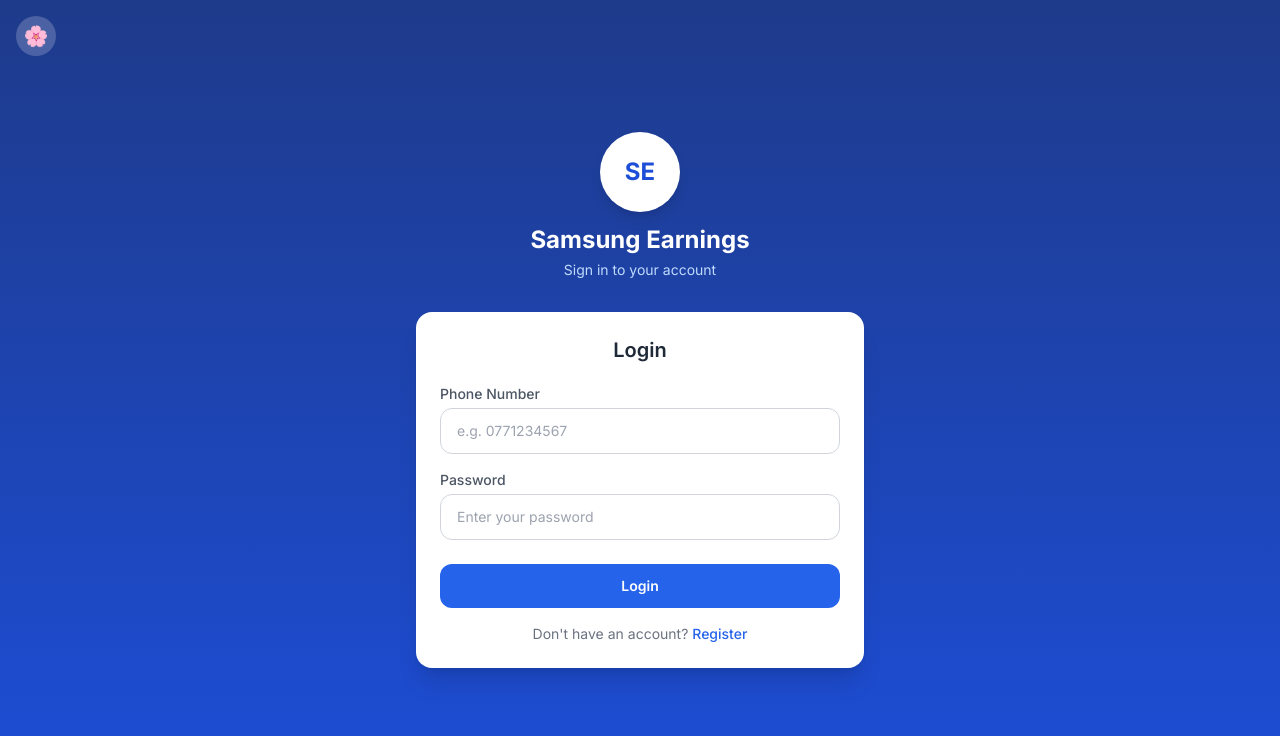
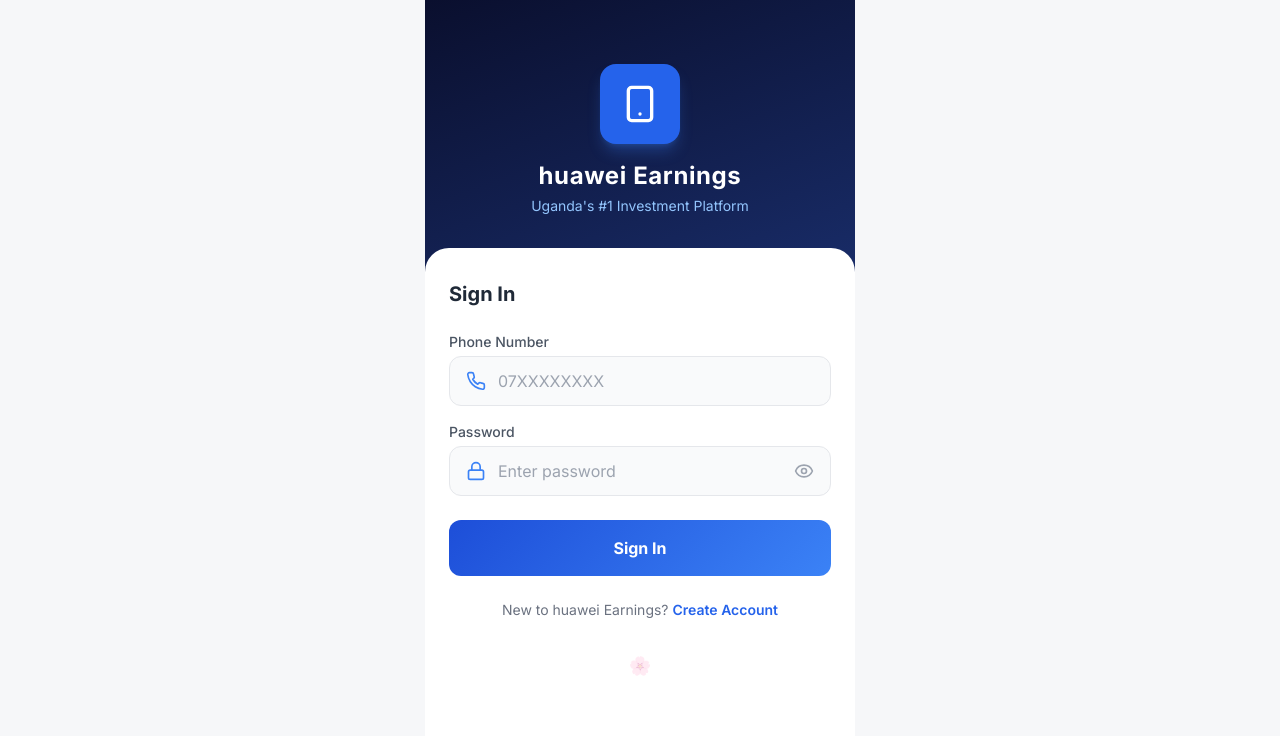
Before and after one commit to millyrahma70-pixel/SamsungEarnings-investing-uganda-256-9bugv1-9bugv1-34623-20261112, a React (Vite) app: page /login in a window 1280 px wide. Shown: the top 736 px of the page. Built offline with nearby package versions, Linux system fonts and the light colour scheme.

Commit message:
Refactor login validation and UI enhancements

```diff
--- a/src/pages/Login.tsx
+++ b/src/pages/Login.tsx
@@ -1,21 +1,24 @@
 import { useState } from 'react';
 import { useNavigate, Link } from 'react-router-dom';
 import { toast } from 'sonner';
+import { Eye, EyeOff, Phone, Lock, Smartphone } from 'lucide-react';
 import { getUserByPhone, setCurrentUser } from '@/lib/storage';
 
 const Login = () => {
   const navigate = useNavigate();
   const [phone, setPhone] = useState('');
   const [password, setPassword] = useState('');
+  const [showPass, setShowPass] = useState(false);
   const [loading, setLoading] = useState(false);
 
   const handleLogin = async () => {
-    if (!phone.trim()) { toast.error('Please enter your phone number'); return; }
-    if (!password.trim()) { toast.error('Please enter your password'); return; }
+    if (!phone || !password) {
+      toast.error('Please fill all fields');
+      return;
+    }
+    setLoading(true);
 
-    setLoading(true);
-    try {
-      const user = await getUserByPhone(phone.trim());
+    const user = await getUserByPhone(phone);
     if (!user) {
       toast.error('Phone number not registered');
       setLoading(false);
@@ -27,82 +30,86 @@ const Login = () => {
       return;
     }
     setCurrentUser(user);
-      toast.success(`Welcome back, ${user.name}!`);
+    toast.success('Login successful!');
     navigate('/home');
-    } catch (err) {
-      console.error('Login error:', err);
-      toast.error('Login failed. Please try again.');
     setLoading(false);
-    }
+  };
+
+  const handleKeyDown = (e: React.KeyboardEvent) => {
+    if (e.key === 'Enter') handleLogin();
   };
 
   return (
-    <div className="min-h-screen bg-gradient-to-b from-blue-900 to-blue-700 flex flex-col items-center justify-center px-4">
-      {/* Admin flower icon - top left */}
-      <div className="absolute top-4 left-4">
-        <button
-          onClick={() => navigate('/admin')}
-          className="w-10 h-10 flex items-center justify-center rounded-full bg-white bg-opacity-20 hover:bg-opacity-30 transition-colors"
-          title="Admin Panel"
-        >
-          <span className="text-xl">🌸</span>
-        </button>
+    <div className="app-container min-h-screen flex flex-col" style={{ background: 'linear-gradient(160deg, #0a0f2e 0%, #1a2f6e 50%, #0a0f2e 100%)' }}>
+      <div className="flex flex-col items-center pt-16 pb-8 px-6">
+        <div className="w-20 h-20 rounded-2xl bg-blue-600 flex items-center justify-center mb-4 shadow-lg shadow-blue-500/30">
+          <Smartphone className="w-10 h-10 text-white" />
+        </div>
+        <h1 className="text-white text-2xl font-bold tracking-wide">huawei Earnings</h1>
+        <p className="text-blue-300 text-sm mt-1">Uganda's #1 Investment Platform</p>
       </div>
 
-      <div className="w-full max-w-md">
-        {/* Logo */}
-        <div className="text-center mb-8">
-          <div className="w-20 h-20 bg-white rounded-full mx-auto flex items-center justify-center mb-3 shadow-lg">
-            <span className="text-blue-700 font-bold text-2xl">SE</span>
-          </div>
-          <h1 className="text-white text-2xl font-bold">Samsung Earnings</h1>
-          <p className="text-blue-200 text-sm mt-1">Sign in to your account</p>
-        </div>
-
-        {/* Form */}
-        <div className="bg-white rounded-2xl p-6 shadow-xl">
-          <h2 className="text-gray-800 text-xl font-semibold mb-5 text-center">Login</h2>
+      <div className="flex-1 bg-white rounded-t-3xl px-6 pt-8 pb-6">
+        <h2 className="text-gray-800 text-xl font-bold mb-6">Sign In</h2>
 
         <div className="space-y-4">
           <div>
-              <label className="block text-gray-600 text-sm font-medium mb-1">Phone Number</label>
+            <label className="text-sm font-medium text-gray-600 mb-1 block">Phone Number</label>
+            <div className="flex items-center border border-gray-200 rounded-xl px-4 py-3 bg-gray-50">
+              <Phone className="w-5 h-5 text-blue-500 mr-3 shrink-0" />
               <input
                 type="tel"
                 value={phone}
-                onChange={e => setPhone(e.target.value)}
-                placeholder="e.g. 0771234567"
-                className="w-full border border-gray-300 rounded-lg px-4 py-3 text-gray-800 focus:outline-none focus:ring-2 focus:ring-blue-500 text-sm"
-                onKeyDown={e => e.key === 'Enter' && handleLogin()}
+                onChange={(e) => setPhone(e.target.value)}
+                onKeyDown={handleKeyDown}
+                placeholder="07XXXXXXXX"
+                className="flex-1 bg-transparent text-gray-800 outline-none text-base"
               />
+            </div>
           </div>
 
           <div>
-              <label className="block text-gray-600 text-sm font-medium mb-1">Password</label>
+            <label className="text-sm font-medium text-gray-600 mb-1 block">Password</label>
+            <div className="flex items-center border border-gray-200 rounded-xl px-4 py-3 bg-gray-50">
+              <Lock className="w-5 h-5 text-blue-500 mr-3 shrink-0" />
               <input
-                type="password"
+                type={showPass ? 'text' : 'password'}
                 value={password}
-                onChange={e => setPassword(e.target.value)}
-                placeholder="Enter your password"
-                className="w-full border border-gray-300 rounded-lg px-4 py-3 text-gray-800 focus:outline-none focus:ring-2 focus:ring-blue-500 text-sm"
-                onKeyDown={e => e.key === 'Enter' && handleLogin()}
+                onChange={(e) => setPassword(e.target.value)}
+                onKeyDown={handleKeyDown}
+                placeholder="Enter password"
+                className="flex-1 bg-transparent text-gray-800 outline-none text-base"
               />
+              <button onClick={() => setShowPass(!showPass)} className="ml-2">
+                {showPass ? <EyeOff className="w-5 h-5 text-gray-400" /> : <Eye className="w-5 h-5 text-gray-400" />}
+              </button>
+            </div>
           </div>
         </div>
 
         <button
           onClick={handleLogin}
           disabled={loading}
-            className="mt-6 w-full bg-blue-600 hover:bg-blue-700 disabled:bg-blue-400 text-white font-semibold py-3 rounded-lg transition-colors text-sm"
+          className="w-full mt-6 py-4 rounded-xl text-white font-bold text-base transition-all duration-200 active:scale-95 disabled:opacity-60"
+          style={{ background: 'linear-gradient(135deg, #1d4ed8, #3b82f6)' }}
         >
-            {loading ? 'Signing In...' : 'Login'}
+          {loading ? 'Signing in...' : 'Sign In'}
         </button>
 
-          <p className="text-center text-gray-500 text-sm mt-4">
-            Don't have an account?{' '}
-            <Link to="/register" className="text-blue-600 font-medium hover:underline">
-              Register
-            </Link>
-          </p>
+        <div className="flex items-center justify-center mt-6 gap-1">
+          <span className="text-gray-500 text-sm">New to huawei Earnings?</span>
+          <Link to="/register" className="text-blue-600 font-semibold text-sm">Create Account</Link>
+        </div>
+
+        <div className="mt-8 flex justify-center">
+          <button
+            onClick={() => navigate('/admin')}
+            className="text-gray-200 text-lg opacity-30 hover:opacity-60 transition-opacity select-none"
+            title=""
+            aria-label=""
+          >
+            🌸
+          </button>
         </div>
       </div>
     </div>
```
Lines whose indentation alone changed are shown as unchanged.
